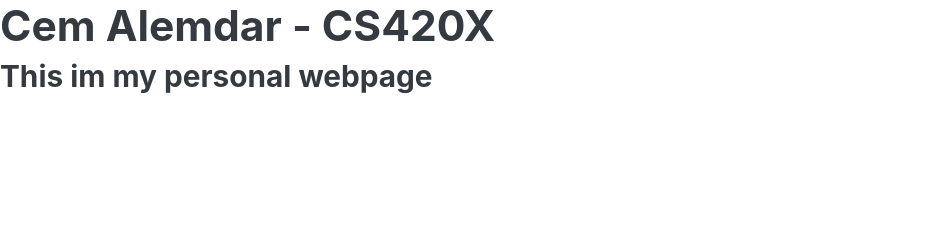
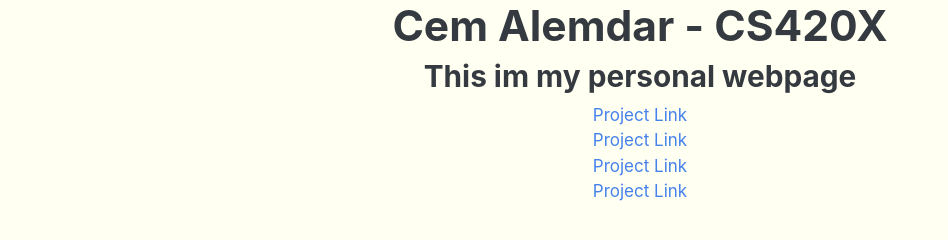
Before and after one commit to cemgraphics/cemgraphics.github.io, a plain HTML site: page index.html in a window 1280 px wide. Shown: the whole page, without its empty margins (0-948 px from the left). Drawn offline with Linux system fonts and the light colour scheme.

Commit message:
style edits

```diff
--- a/index.html
+++ b/index.html
@@ -4,13 +4,23 @@
     <meta charset="UTF-8">
     <title>Cem Alemdar - CS420X</title>
     <link rel="stylesheet" type="text/css" href="bootstrap.min.css">
+    <link rel="stylesheet" type="text/css" href="style.css">
 </head>
 <body>
-    <div>
+    <div id="main">
         <header>
             <h1>Cem Alemdar - CS420X</h1>
             <h3>This im my personal webpage</h3>
         </header>
+
+        <a href="#main">Project Link</a>
+        <br>
+        <a href="#main">Project Link</a>
+        <br>
+        <a href="#main">Project Link</a>
+        <br>
+        <a href="#main">Project Link</a>
+        <br>
     </div>
 </body>
 </html>
--- /dev/null
+++ b/style.css
@@ -0,0 +1,15 @@
+body {
+    background-color: #FFFFF2;
+    display: flex;
+    align-items: center;
+}
+
+#main{
+  justify-content: center;
+  text-align: center;
+  align-items: center;
+  width: 100%;
+}
+h3{
+
+}
```
